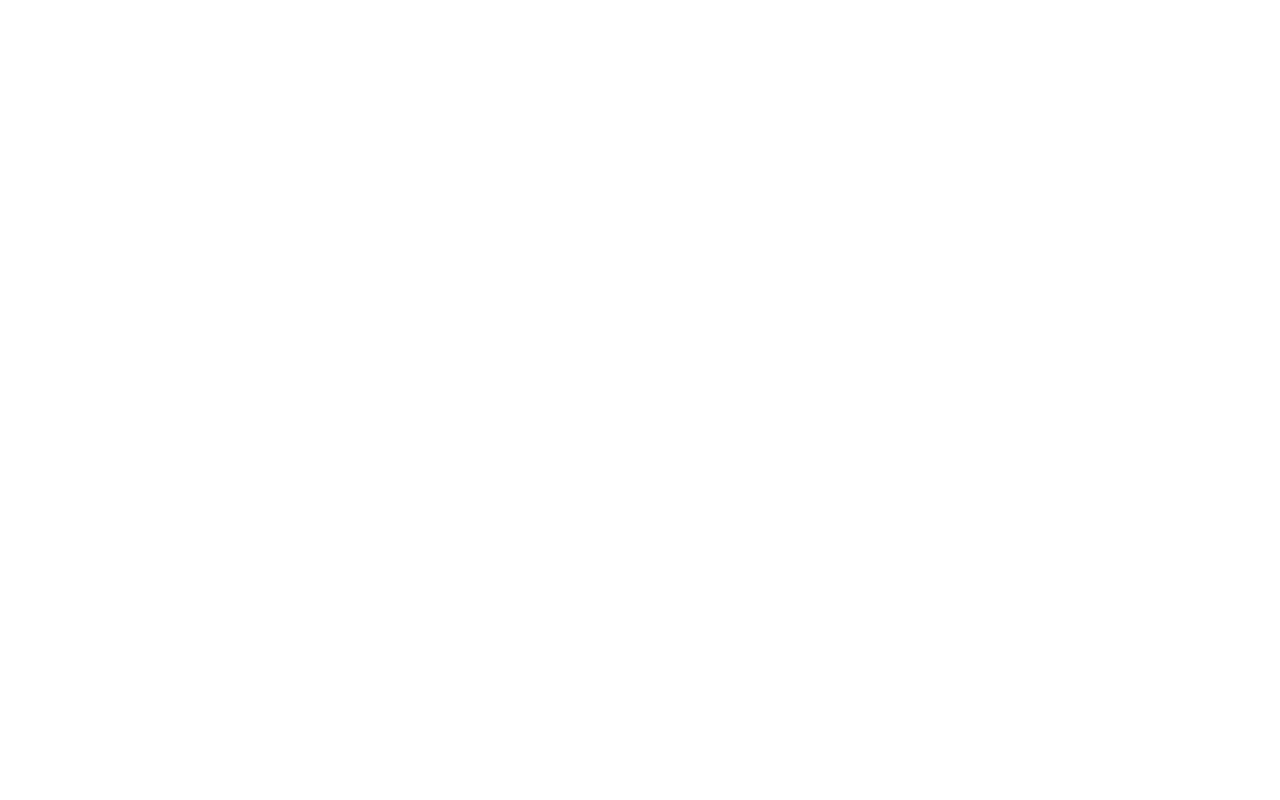
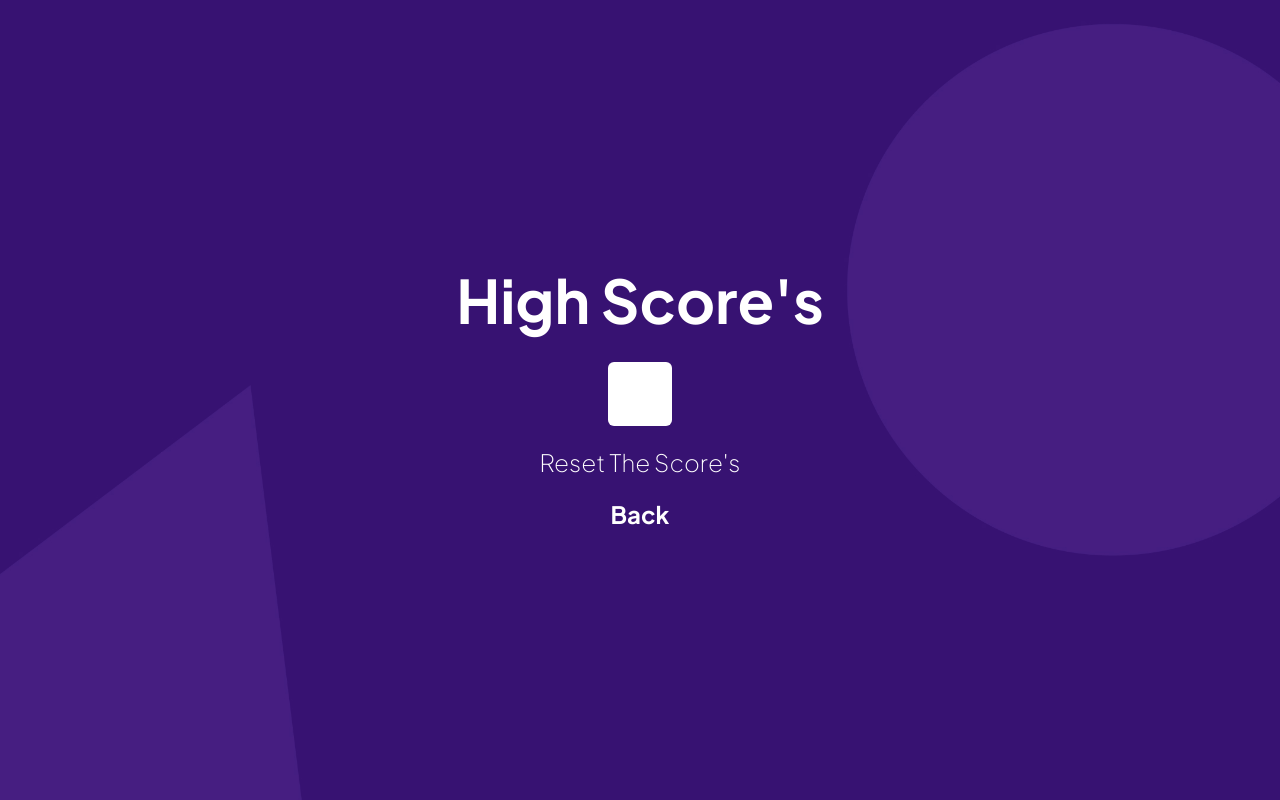
Before and after one commit to rizqiirkhamm/Brainee_ICOMFEST-2024, a website: page public/highscores.html in a window 1280 px wide. Drawn offline with Linux system fonts and the light colour scheme.

Commit message:
perubahan

```diff
--- a/public/highscores.html
+++ b/public/highscores.html
@@ -22,11 +22,15 @@
     .font-ibm {
       font-family: 'IBM Plex Mono', monospace;
     }
+
+    .background {
+      background-image: url(src/bg.jpg);
+    }
   </style>
 
 </head>
 
-<body class="bg-[url(src/bg.jpg)] bg-cover bg-center font-plus select-none">
+<body class="background bg-cover bg-center font-plus select-none">
     <div id="highScores" class="w-full h-screen flex justify-center items-center flex-col">
       <h1 id="finalScore" class="text-6xl font-bold text-white">High Score's</h1>
       <div class="list-cont bg-white p-8 text-center rounded-md mt-8">
```
